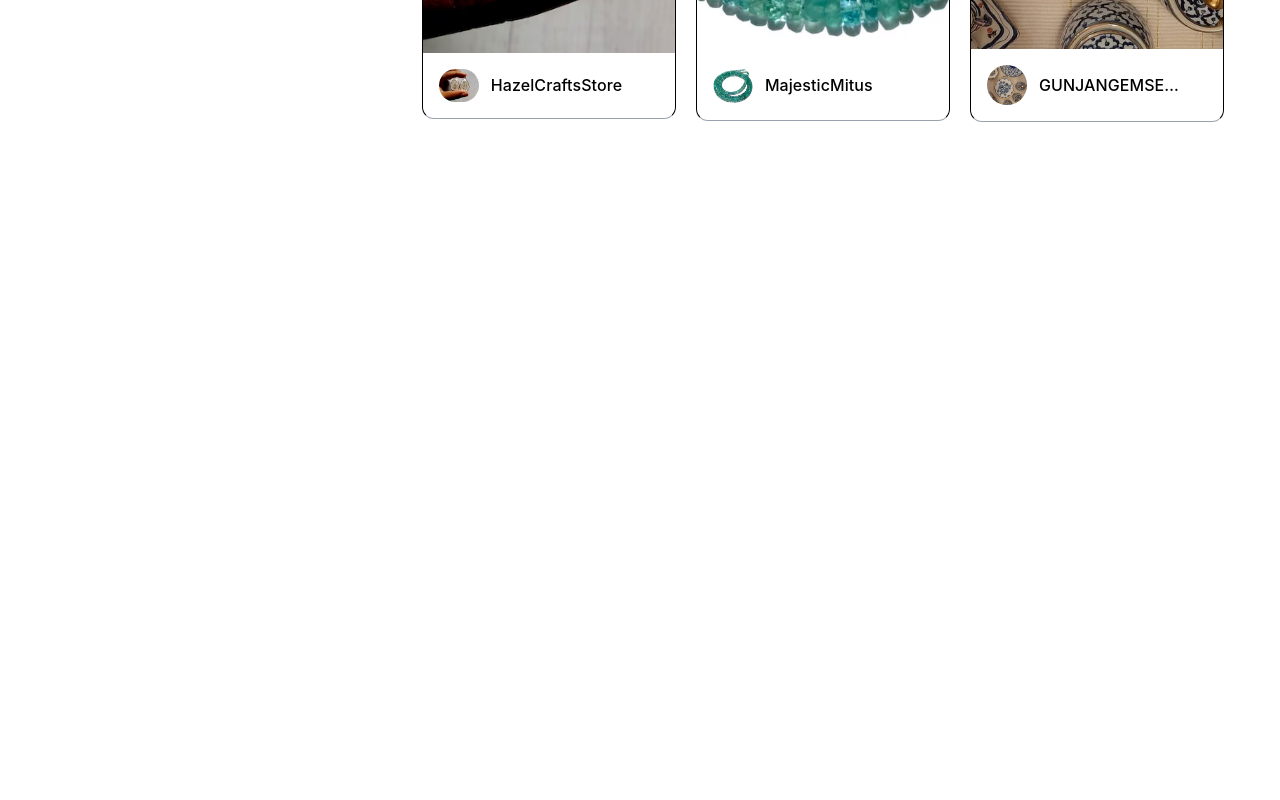
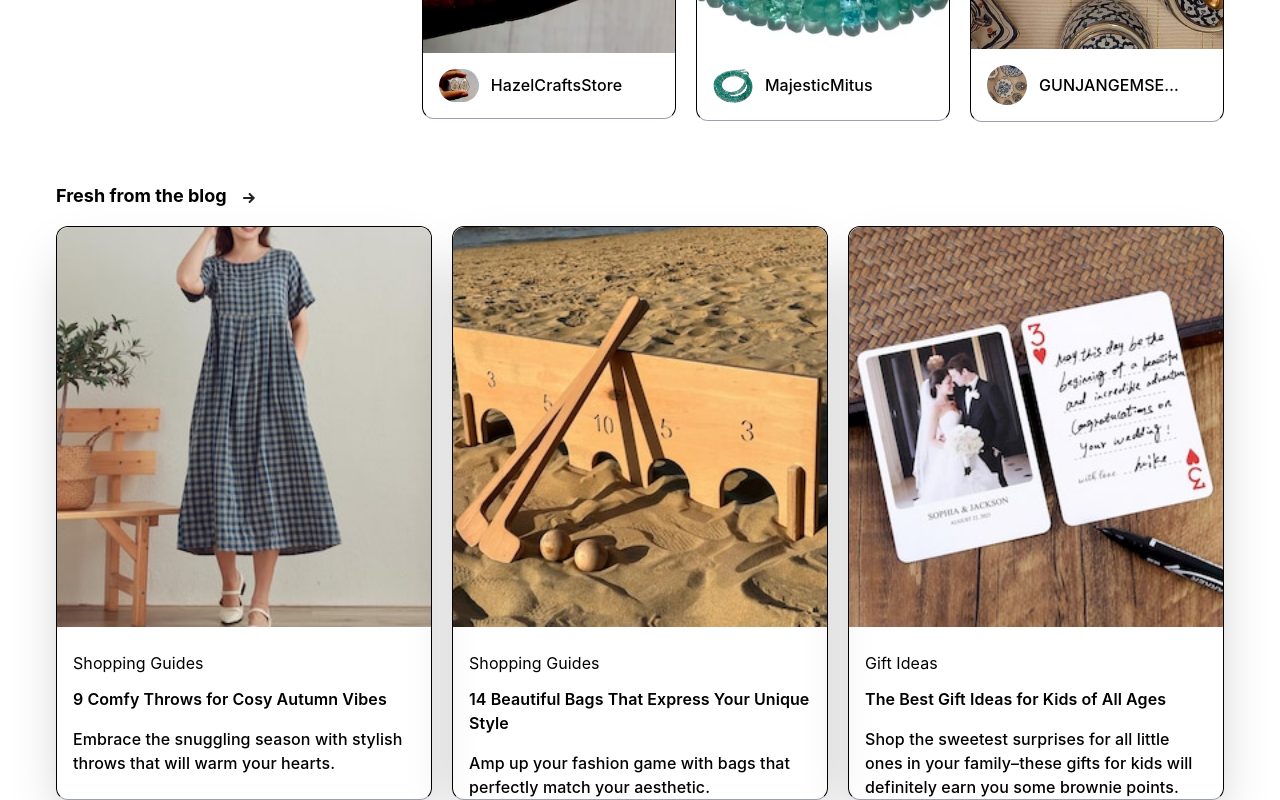
Before and after one commit to JERISHAB/etsy-clone, a React (Vite) app: page / in a window 1280 px wide. Shown: the part 4773-5573 px from the top of the page. Before the commit the page ends 4895 px from the top, so only its background shows below. Built offline with nearby package versions, Linux system fonts and the light colour scheme.

Commit message:
feat: blog section

```diff
--- a/src/components/molecules/BlogCard.jsx
+++ b/src/components/molecules/BlogCard.jsx
@@ -0,0 +1,22 @@
+const BlogCard = ({ title, desc, image, detail }) => {
+  return (
+    <div className="flex w-full min-w-[113px] rounded-xl border-1 border-b-gray-400 shadow-2xl lg:flex-col">
+      <img
+        src={image}
+        alt={title}
+        className="h-full w-1/2 rounded-l-xl object-cover lg:h-100 lg:w-full lg:rounded-t-xl lg:rounded-b-none"
+      />
+      <div className="ml-4 flex flex-col pt-6 pr-4">
+        <p className="font-w mb-3 tracking-[.08px]">{title}</p>
+        <p className="font-w text-[16px] font-[600] tracking-[.08px] lg:mb-4">
+          {desc}
+        </p>
+        <p className="font-w hidden text-[16px] font-[500] tracking-[.08px] lg:block">
+          {detail}
+        </p>
+      </div>
+    </div>
+  );
+};
+
+export default BlogCard;
--- a/src/components/organisms/Blogs.jsx
+++ b/src/components/organisms/Blogs.jsx
@@ -0,0 +1,28 @@
+import React from 'react'
+import BlogCard from '../molecules/BlogCard'
+import arrow from "../../assets/images/seemore-arrow.svg";
+import { BlogList } from '../../db/data';
+
+const Blogs = () => {
+  return (
+    <div className="mt-15 flex flex-col gap-4 px-3 lg:px-14">
+      <span className="font-w flex gap-4 text-[18px] font-[700]">
+        Fresh from the blog
+        <img src={arrow} alt="" className="pt-1" />
+      </span>
+      <div className=" flex flex-col md:flex-row gap-5">
+        {BlogList.map((item) => (
+          <BlogCard
+            key={item.id}
+            title={item.title}
+            desc={item.desc}
+            image={item.image}
+            detail={item.detail}
+          />
+        ))}
+      </div>
+    </div>
+  );
+}
+
+export default Blogs
--- a/src/components/pages/HomePage.jsx
+++ b/src/components/pages/HomePage.jsx
@@ -7,6 +7,7 @@ import Popular from '../organisms/Popular';
 import UniqueFinds from '../organisms/UniqueFinds';
 import Standout from '../organisms/Standout';
 import Discover from '../organisms/Discover';
+import Blogs from '../organisms/Blogs';
 
 const HomePage = () => {
   return (
@@ -20,7 +21,8 @@ const HomePage = () => {
         <Popular />
         <UniqueFinds />
         <Standout />
-        <Discover/>
+        <Discover />
+        <Blogs/>
       </div>
     </>
   );
--- a/src/db/data.js
+++ b/src/db/data.js
@@ -111,6 +111,32 @@ export const StandoutList = [
     title: "Birthday Gifts",
     discount: 'up to 30% off',
     image:  s5 ,
+  },
+];
+export const BlogList = [
+  {
+    id: 1,
+    title: "Shopping Guides",
+    desc: "9 Comfy Throws for Cosy Autumn Vibes",
+    detail:
+      "Embrace the snuggling season with stylish throws that will warm your hearts.",
+    image: s1,
+  },
+  {
+    id: 2,
+    title: "Shopping Guides",
+    desc: "14 Beautiful Bags That Express Your Unique Style",
+    detail:
+      "Amp up your fashion game with bags that perfectly match your aesthetic.",
+    image: s2,
+  },
+  {
+    id: 3,
+    title: "Gift Ideas",
+    desc: "The Best Gift Ideas for Kids of All Ages",
+    detail:
+      "Shop the sweetest surprises for all little ones in your family–these gifts for kids will definitely earn you some brownie points.",
+    image: s3,
   },
 ];
 
```
Also changed, not shown: src/index.css (+46 -0 lines).
